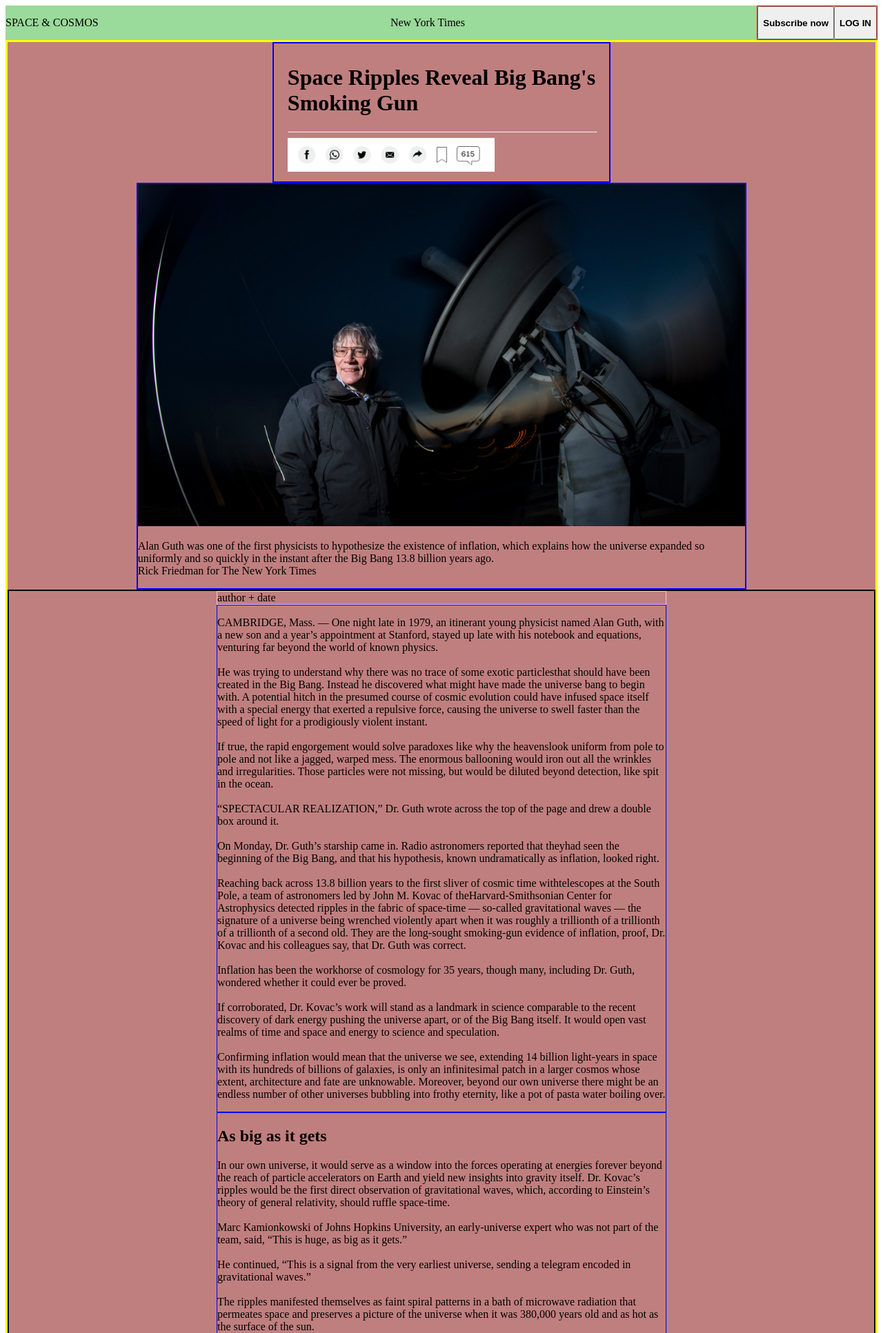
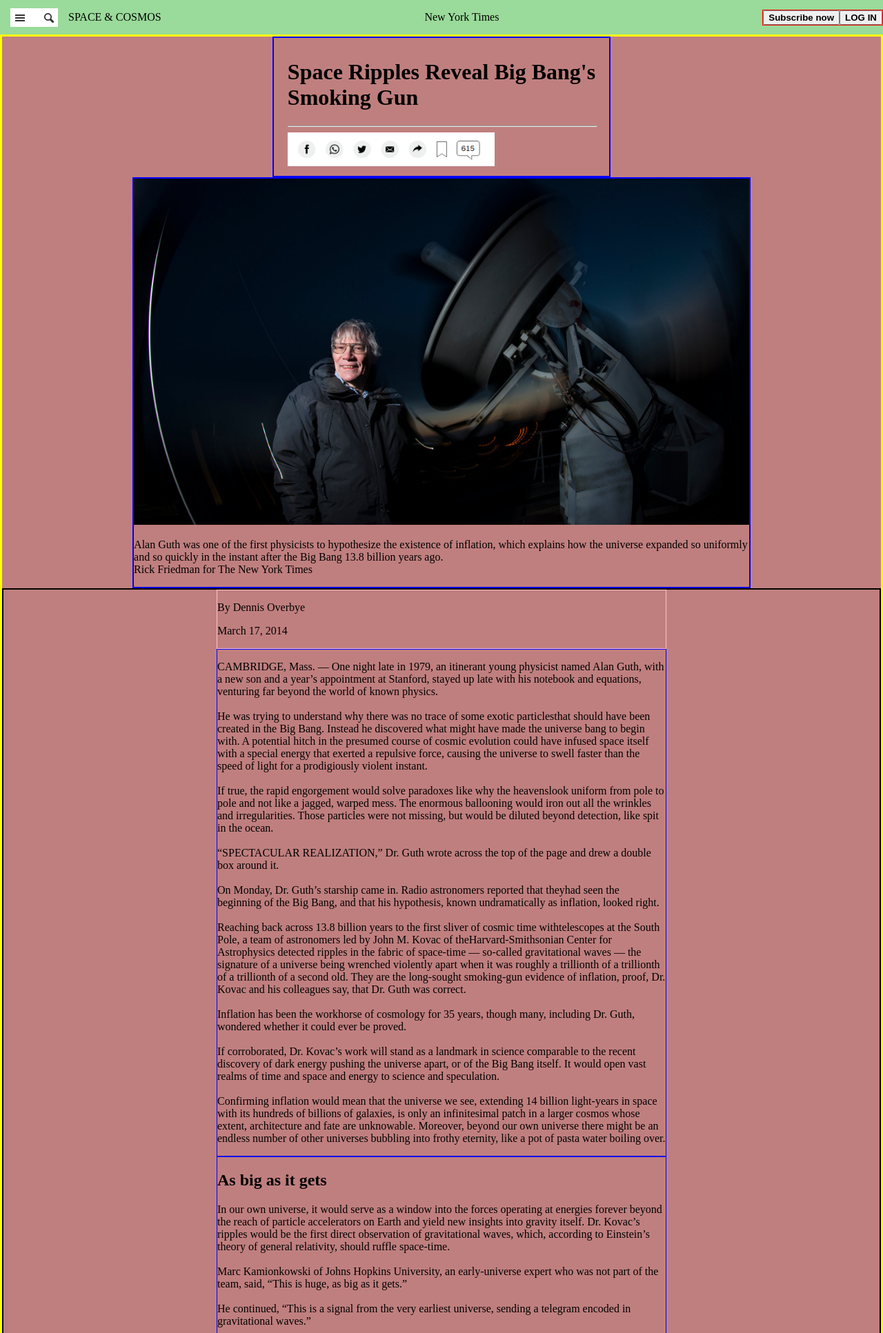
Before and after one commit to emarjani/ny-times-article, a PHP site: page /article.html in a window 1280 px wide. Shown: the top 1933 px of the page at 69% size. Run offline with PHP 8.4, Linux system fonts and the light colour scheme.

Commit message:
added more imgs and refined layout

```diff
--- a/article.css
+++ b/article.css
@@ -1,13 +1,18 @@
-
-iframe {
-    min-width: 100%;
+body {
+    margin: 0;
+    padding: 0;
 }
 
-/* IMAGES */
+
+/* MEDIA */
 .title-img {
     border: 2px blue solid;
     max-height: 70%;
     max-width: 70%;
+}
+
+iframe {
+    min-width: 100%;
 }
 
 .title-img img {max-width: 100%}
@@ -28,6 +33,7 @@ header {
     background-color: rgb(154, 218, 154);
     display: flex;
     justify-content: space-between;
+    align-items: center;
 }
 
 .header-buttons{
@@ -35,6 +41,18 @@ header {
     border: 1px red solid;
 
 }
+
+header div {
+    display: flex;
+    align-items: center;
+}
+
+header img {
+    height: 50%;
+    padding-left: 15px;
+    padding-right: 15px;
+}
+
 
 /* title container */
 .title-container{
@@ -110,14 +128,12 @@ article {
 }
 
 .row1 {top: 25%; padding: 5px}
-
 #para-1{left: 0%}
 #para-2{left: 25%}
 #para-3{left: 50%}
 #para-4{left: 75%}
 
 .row2 {bottom: 0%}
-
 #para-5{left: 0%}
 #para-6{left: 25%}
 #para-7{left: 50%}
@@ -171,14 +187,21 @@ article {
 .related-post-imgs {
     border: 2px green solid;
     display: grid;
-    grid-template-columns: 1fr 1fr 1fr;
-    /* justify-content:flex-end; */
+    grid-template-columns: repeat(3, 1fr);
 }
 
 .related-post-imgs img {
     max-width: 270px;
     max-height: 250px;
 }
+
+/* .related-post-imgs div {
+    border: 2px grey solid;
+    margin-left: 10px;
+
+} */
+
+
 
 .related-post-container .header {
     display: flex;
@@ -189,6 +212,7 @@ article {
 /* MOST POPULAR SECTION */
 
 .most-popular-section{
+    background-color: yellow;
     border: 2px purple dashed;
     display: flex;
     flex-direction: column;
@@ -199,6 +223,10 @@ article {
 .most-popular-section a {
     padding-top: 1em;
 }
+/*
+.most-popular-section hr{
+    color: black;
+} */
 
 
 
@@ -229,12 +257,17 @@ article {
 .end-section .links {
     border: 3px red solid;
     display: grid;
-    grid-template-columns: repeat(5, 2fr) 3fr;
+    grid-template-columns: repeat(6, 1fr);
     /* justify-items: end;  */
 }
 .end-section .links section {
     border: 1px blue dashed;
-    width: 150px;
+    min-width: 170px;
+}
+
+.subscribe, .versions{
+    display: flex;
+    flex-direction: column;
 }
 
 .links-1 {
@@ -243,6 +276,8 @@ article {
     display: flex;
     flex-direction: column;
 }
+
+
 
 /* footer */
 
--- a/article.html
+++ b/article.html
@@ -8,7 +8,10 @@
     <body>
         <!-- flexbox -->
         <header>
-            <p>SPACE & COSMOS</p>
+            <div class="header-subset">
+                <img src="imgs/eewfwef.PNG">
+                <p>SPACE & COSMOS</p>
+            </div>
 
             <p>New York Times</p>
 
@@ -39,7 +42,9 @@
             <!-- article body-->
             <article>
                 <section class="article-credits">
-                    <div>author + date
+                    <div>
+                        <p>By Dennis Overbye<p>
+                        <p>March 17, 2014</p>
                     </div>
                 </section>
 
@@ -214,7 +219,7 @@
                     <!-- grid -->
                     <div class="related-post-imgs">
                         <div>
-                            <img src="">
+                            <img src="/imgs/werwewer.PNG">
                             <p>As Needed</p>
                             <p>Breaking News</p>
                             <p>Alerts when important news breaks around the world</p>
@@ -222,7 +227,7 @@
                         </div>
 
                         <div>
-                            <img src="">
+                            <img src="imgs/werwerewr.PNG">
                             <p>Weekly</p>
                             <p>At Home</p>
                             <p>Our best suggestions for how to live a full and cultured life during the pandemic, at home.</p>
@@ -230,7 +235,7 @@
                         </div>
 
                         <div>
-                            <img src="">
+                            <img src="imgs/werewrwerew.PNG">
                             <p>Daily</p>
                             <p>The Morning<p>
                             <p>Make sense of the day's news and ideas. David Leonhardt and Times journalists guide you through what's happening. And why it matters</p>
@@ -272,6 +277,7 @@
 
 
                 <section class="related-post-container">
+
                     <h3>Editor's Picks</h3>
                     <div class="related-post-imgs">
                         <div>
@@ -293,7 +299,7 @@
             </div>
 
             <section class="most-popular-section">
-                <h3>most popular</h3>
+                <h3>Most Popular</h3>
                 <a href="">This is how you get the best scrambled eggs</a>
                 <a href="">The Unequal Inheritance: It Can Work, or It Can ‘Destroy Relationships’</a>
                 <a href="">‘I Am Worth It’: Why Thousands of Doctors in America Can’t Get a Job</a>
@@ -404,7 +410,7 @@
                 </section>
 
                 <section>
-                    <section>
+                    <section class="subscribe">
                         <h3>Subscribe</h3>
                         <a href="">Home Delivery</a>
                         <a href="">Digital Subscriptions</a>
@@ -415,7 +421,7 @@
                         <a href="">Education Rate</a>
                     </section>
 
-                    <section>
+                    <section class=versions>
                         <a href="">Mobile Applications</a>
                         <a href="">Replica Edition</a>
                         <a href="">International</a>
```
Also changed, not shown: imgs/eewfwef.PNG (added), imgs/ewfewfwef.PNG (added), imgs/werewrwerew.PNG (added), imgs/werwerewr.PNG (added), imgs/werwewer.PNG (added).
